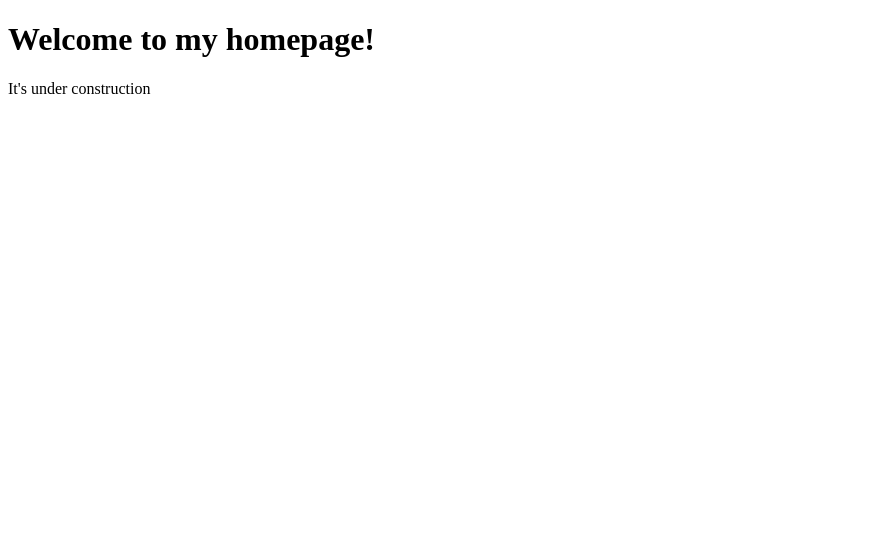
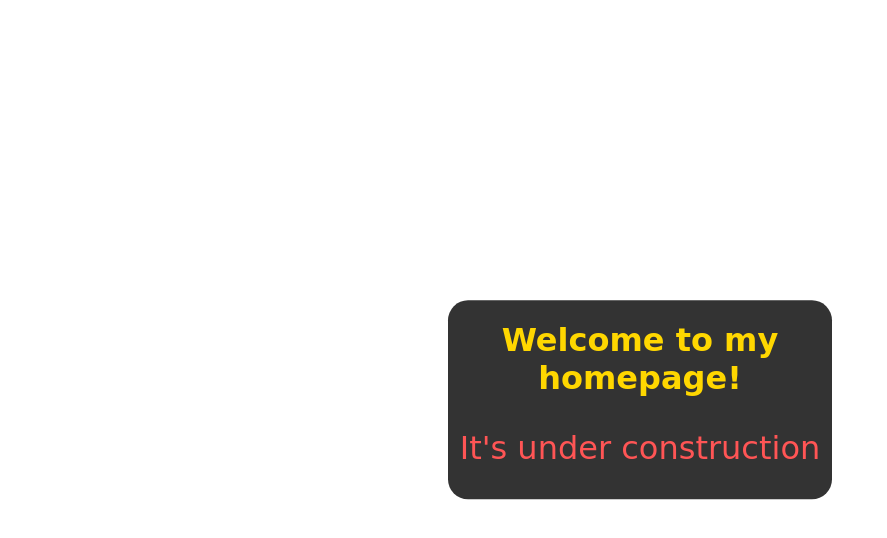
Before and after one commit to Hallvardd/hallvard-cv, a SvelteKit app: page / in a window 1280 px wide. Shown: the top 538 px of the page, without its empty margins (0-887 px from the left). Built offline with nearby package versions, Linux system fonts and the light colour scheme.

Commit message:
add styling to under construction page

```diff
--- a/src/routes/+page.svelte
+++ b/src/routes/+page.svelte
@@ -1,2 +1,32 @@
-<h1>Welcome to my homepage!</h1>
-<p>It's under construction</p>
+<body>
+    <div id="box">
+        <h1>Welcome to my homepage!</h1>
+        <p>It's under construction</p>
+    </div>
+</body>
+
+<style>
+    body {
+        background-color: #ffa;
+    }
+    #box {
+        position: absolute;
+        background-color: #333;
+        width: 30%;
+        border-radius: 20px;
+        top: 50%;
+        left: 50%;
+        transform: translate(-50%, -50%);
+    }
+    h1{
+        color: gold;
+        font-family: "Comic Sans MS", cursive;
+        text-align: center;
+    }
+    p{
+        color: #f55;
+        font-family: "Comic Sans MS", cursive;
+        font-size: 2em;
+        text-align: center;
+    }
+</style>
```
